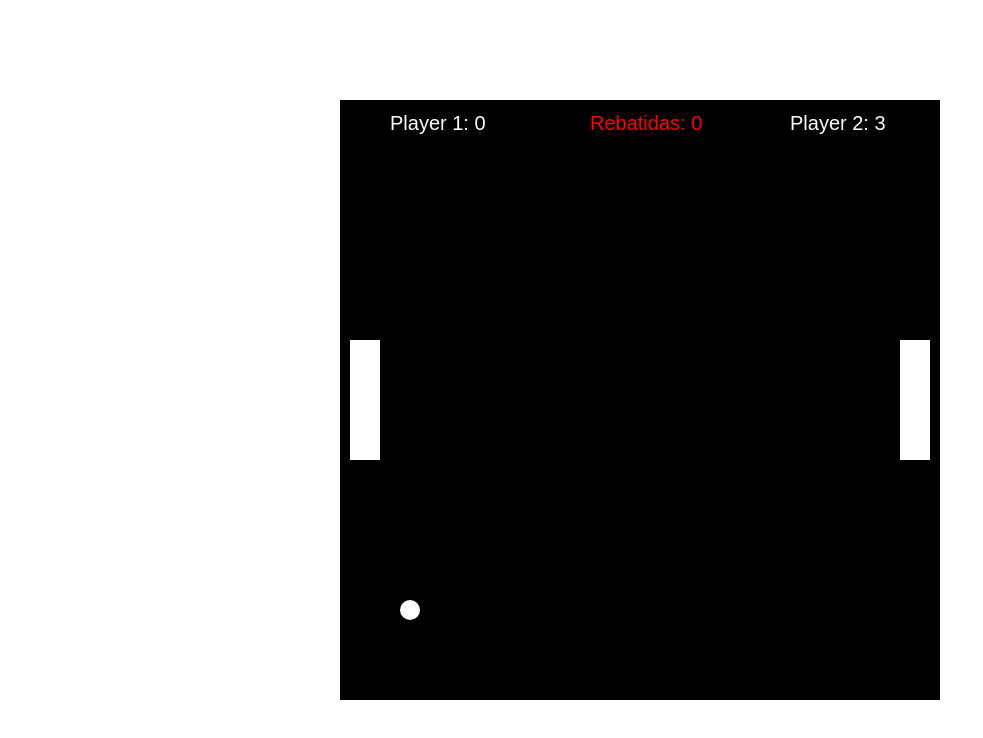
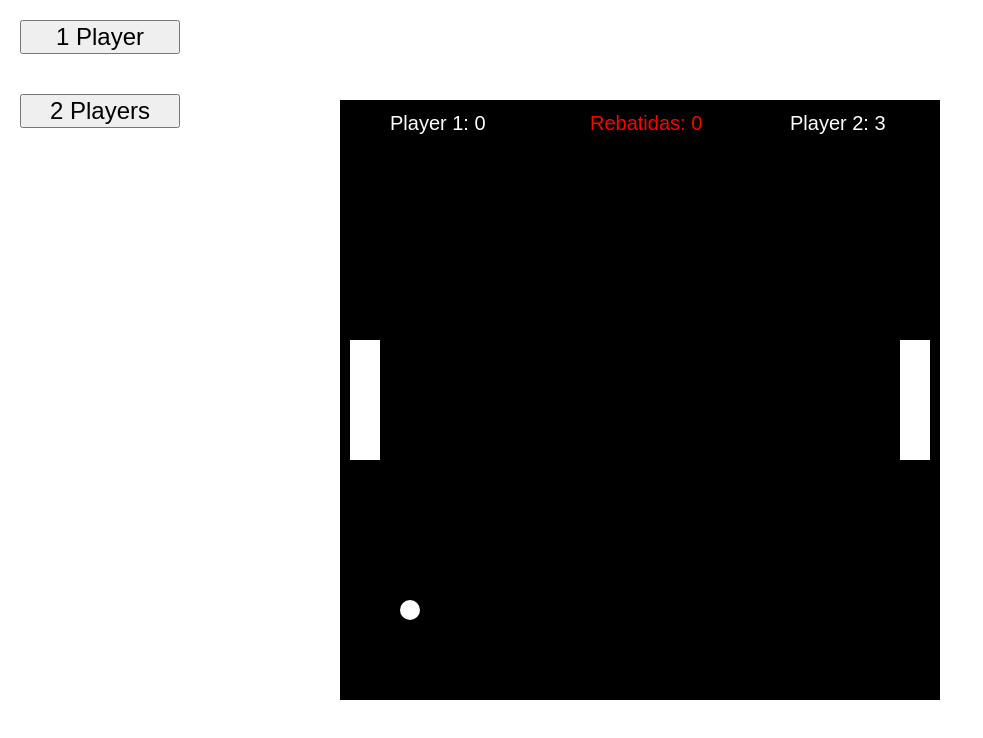
Before and after one commit to DanielBGC/pong-game, a plain HTML site: page index.html in a window 1280 px wide. Shown: the whole page, without its empty margins (0-983 px from the left). Drawn offline with Linux system fonts and the light colour scheme.

Commit message:
O usuário pode escolher se vai jogar sozinho ou com alguém do lado

```diff
--- a/index.html
+++ b/index.html
@@ -8,11 +8,16 @@
     <link rel="stylesheet" href="style.css">
 </head>
 <body>
+
+    <div class="players">
+        <button onclick="players(1)">1 Player</button>
+        <button onclick="players(2)">2 Players</button>
+    </div>
+
     <canvas id="mycanvas" width=600 height=600>
         <!-- Exibe a mensagem somente se o navegador não for compatível -->
         O seu browser não suporta esse elemento
     </canvas>
-
     <script src="main.js"></script>
 </body>
 </html>
--- a/main.js
+++ b/main.js
@@ -3,7 +3,15 @@ var canvas = document.querySelector("#mycanvas");
 //Determina que todo o elemento canvas é bidimensional (2D)
 var ctx = canvas.getContext("2d");
 
+const btnPlayers = document.querySelectorAll(".players button")
+
+btnPlayers.forEach(element => {
+    //inicia um novo jogo quando o usuário troca a quantidade de jogadores
+    element.addEventListener("click", newGame)
+});
+
 var teclas = {};
+var jogadores;
 
 var jogo = {
     rebatidas: 0
@@ -49,7 +57,14 @@ document.addEventListener("keyup", function(e) {
     delete teclas[e.keyCode];
 })
 
+function players(player) {
+    if(player == 1)
+        jogadores = 1;
+    if(player == 2)
+        jogadores = 2;
 
+    return jogadores;
+}
 
 function moveBloco() {
     //tecla 'W'
@@ -59,6 +74,9 @@ function moveBloco() {
     //tecla 'S'
     if(83 in teclas && esquerda.y + esquerda.altura < canvas.height)
         esquerda.y += esquerda.speed;
+
+    if(jogadores == 1)
+        esquerda.y = bola.y - (esquerda.altura/2)
 
     //tecla 'arrowUp'
     if(38 in teclas && direita.y > 0)
@@ -132,7 +150,7 @@ function desenha() {
     moveBloco()
     moveBola()
     resetGame()
-
+    players()
 
     //Estilo dos desenhos --> cor branca
     ctx.fillStyle = "white";
--- a/style.css
+++ b/style.css
@@ -13,3 +13,14 @@
 
     background-color: black;
 }
+
+.players {
+    display: flex;
+    flex-direction: column;
+    max-width: 200px;
+}
+
+.players button {
+    margin: 20px 20px;
+    font-size: 18pt;
+}
```
